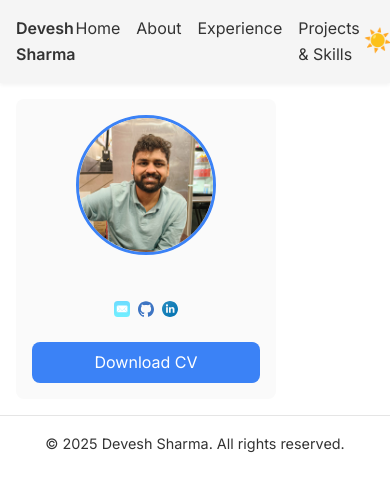
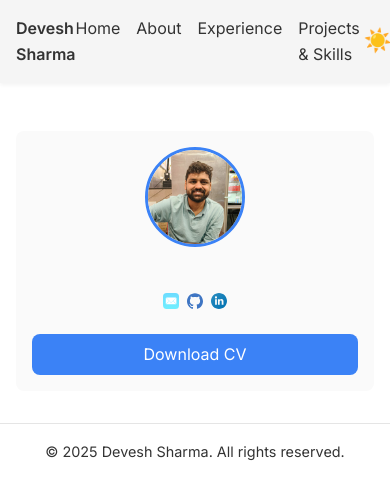
Before and after one commit to DSaWarni/dsawarni.github.io, a Jekyll site: the page built from publication.md, in a window 390 px wide. Shown: the top 500 px of the page. Built offline with Jekyll 4.4.1, drawn with Linux system fonts in a browser that asks for light colours; our own code applies the rules of GitHub Pages for plain Markdown files.

```diff
--- a/assets/css/style.css
+++ b/assets/css/style.css
@@ -161,3 +161,34 @@
   height: auto;
   object-fit: contain;
 }
+
+
+/* ===== Mobile responsiveness ===== */
+@media (max-width: 768px) {
+  /* Stack the page wrap vertically */
+  .page-wrap {
+    display: flex;
+    flex-direction: column;
+  }
+
+  /* Ensure main content comes first */
+  .main-content {
+    order: 1;
+    width: 100%;
+    padding: 0; /* adjust if you had side padding */
+  }
+
+  /* Sidebar below, full-width */
+  .sidebar {
+    order: 2;
+    width: 100%;
+    margin: var(--gap) 0; /* space between content and sidebar */
+    padding: var(--gap);
+  }
+
+  /* Optionally shrink profile pic a bit on mobile */
+  .profile-pic {
+    width: 100px;
+    height: 100px;
+  }
+}
```
